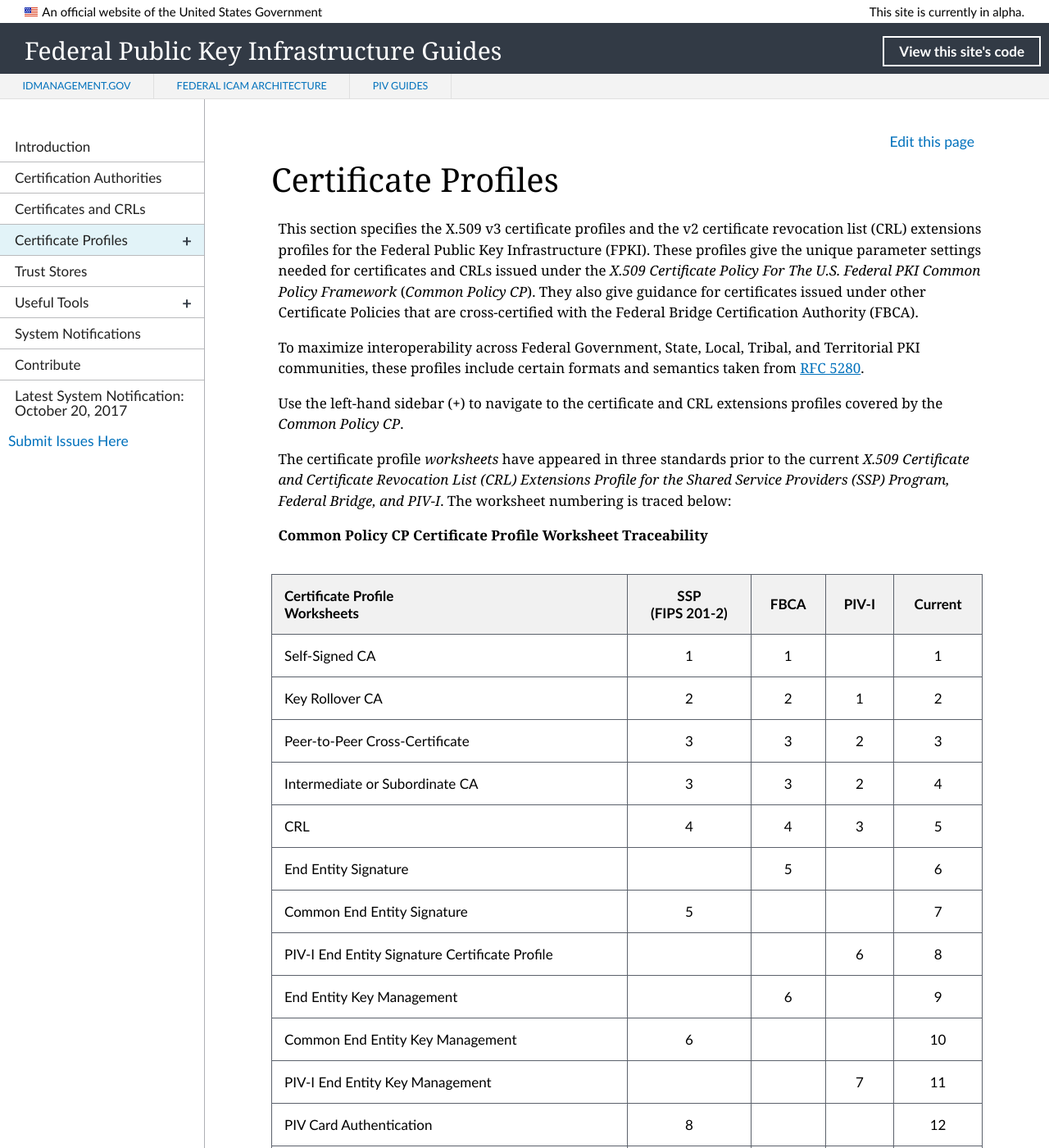
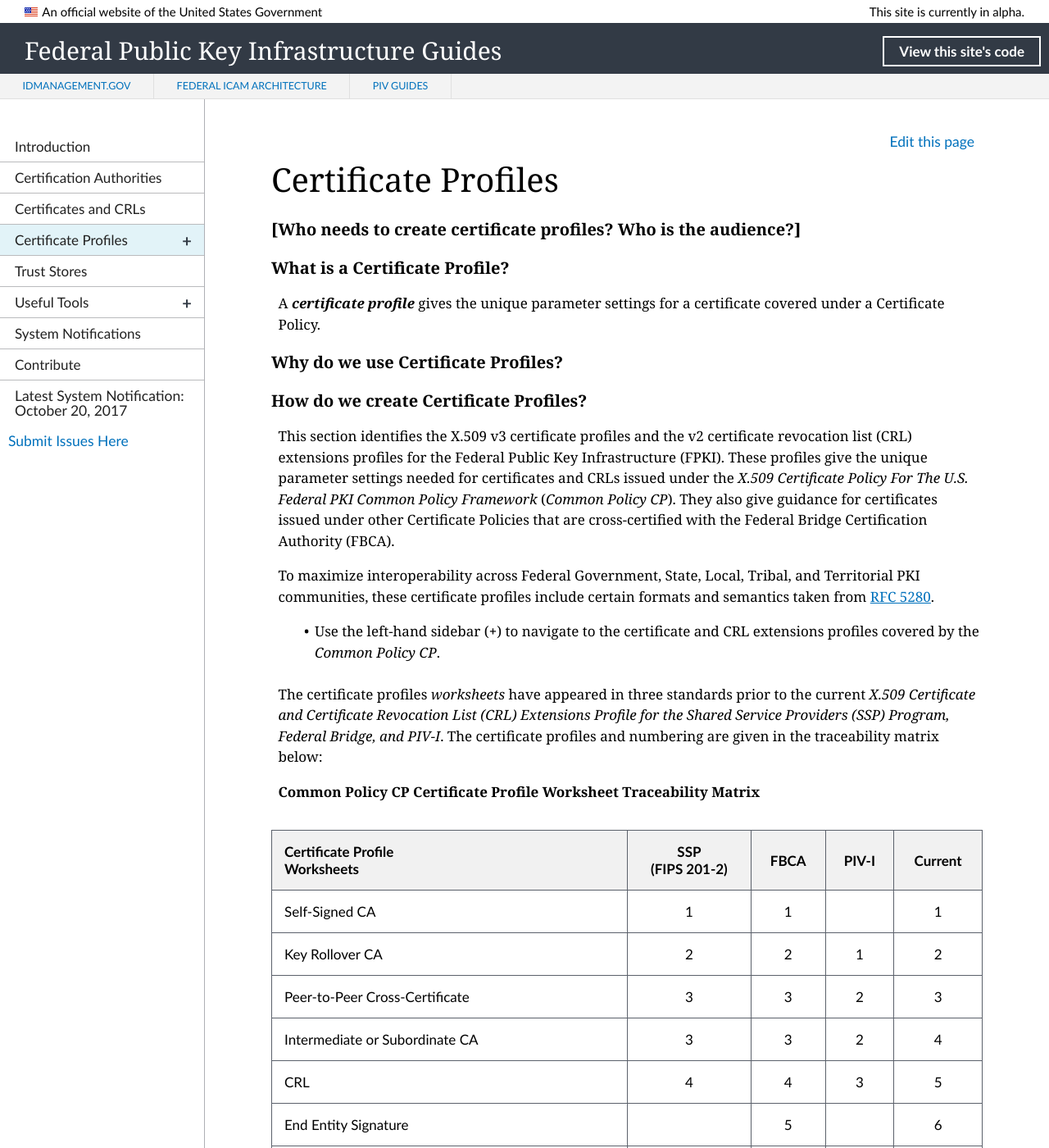
Before and after one commit to GSA/fpki-guides, a Jekyll site: the page built from pages/fpki_certificate_profiles.md, in a window 1280 px wide and 1400 px high. Shown: the whole window at 82% size. Built offline with Jekyll 4.4.1, drawn with Linux system fonts in a browser that asks for light colours; nearby versions of some CDN libraries; library files that are not in the unit come from our copies; some of the changed text lies outside the part shown.

Commit message:
Update fpki_certificate_profiles.md
Content updates; possible general information to include

```diff
--- a/pages/fpki_certificate_profiles.md
+++ b/pages/fpki_certificate_profiles.md
@@ -4,15 +4,25 @@
 permalink: /certprofiles/
 ---
 
-This section specifies the X.509 v3 certificate profiles and the v2 certificate revocation list (CRL) extensions profiles for the Federal Public Key Infrastructure (FPKI). These profiles give the unique parameter settings needed for certificates and CRLs issued under the _X.509 Certificate Policy For The U.S. Federal PKI Common Policy Framework_ (_Common Policy CP_). They also give guidance for certificates issued under other Certificate Policies that are cross-certified with the Federal Bridge Certification Authority (FBCA).
+### [**Who needs to create certificate profiles? Who is the audience?**]
 
-To maximize interoperability across Federal Government, State, Local, Tribal, and Territorial PKI communities,<!--Is this what Wendy meant by "outside Fed Govt?"--> these profiles include certain formats and semantics taken from [RFC 5280](#rfc-5280).
+### What is a Certificate Profile?<!--maybe?-->
 
-Use the left-hand sidebar (**+**) to navigate to the certificate and CRL extensions profiles covered by the _Common Policy CP_.
+A **_certificate profile_** gives the unique parameter settings for a certificate covered under a Certificate Policy.
 
-The certificate profile _worksheets_ have appeared in three standards prior to the current _X.509 Certificate and Certificate Revocation List (CRL) Extensions Profile for the Shared Service Providers (SSP) Program, Federal Bridge, and PIV-I_. The worksheet numbering is traced below:
+### Why do we use Certificate Profiles?<!--maybe?-->
 
-**Common Policy CP Certificate Profile Worksheet Traceability**
+### How do we create Certificate Profiles?<!--maybe?-->
+
+This section identifies the X.509 v3 certificate profiles and the v2 certificate revocation list (CRL) extensions profiles for the Federal Public Key Infrastructure (FPKI). These profiles give the unique parameter settings needed for certificates and CRLs issued under the _X.509 Certificate Policy For The U.S. Federal PKI Common Policy Framework_ (_Common Policy CP_). They also give guidance for certificates issued under other Certificate Policies that are cross-certified with the Federal Bridge Certification Authority (FBCA).
+
+To maximize interoperability across Federal Government, State, Local, Tribal, and Territorial PKI communities,<!--Is this what Wendy meant by "outside Fed Govt?"--> these certificate profiles include certain formats and semantics taken from [RFC 5280](#rfc-5280).
+
+* Use the left-hand sidebar (**+**) to navigate to the certificate and CRL extensions profiles covered by the _Common Policy CP_.
+
+The certificate profiles _worksheets_ have appeared in three standards prior to the current _X.509 Certificate and Certificate Revocation List (CRL) Extensions Profile for the Shared Service Providers (SSP) Program, Federal Bridge, and PIV-I_. The certificate profiles and numbering are given in the traceability matrix below:
+
+**Common Policy CP Certificate Profile Worksheet Traceability Matrix**
 
 | **Certificate Profile<BR>Worksheets**   | **SSP**<BR>**(FIPS 201-2)**        | **FBCA**     | **PIV-I**     | **Current**   |
 | :----------------------------------  | :------:        | :-----------:      | :-----------:      | :-----------:      |
```
Also changed, not shown: other parts of pages/fpki_certificate_profiles.md (+0 -12 lines).
